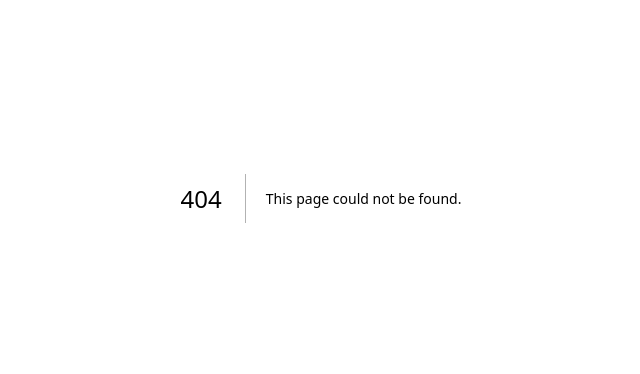
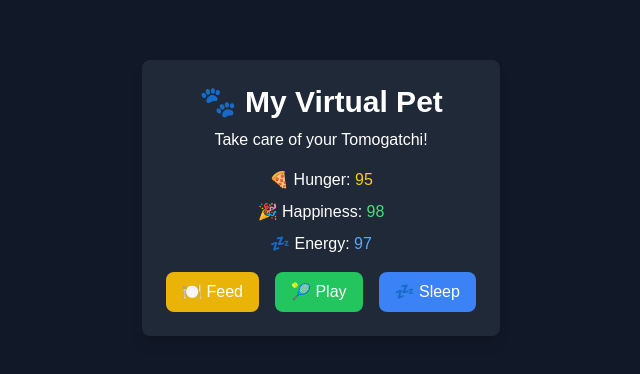
Before and after one commit to MohammadHashmi/EcoPal, a Next.js app in the folder ecopal/: page /tomogatchi in a window 1280 px wide. Before the commit this address had no page. Shown: the part 202-576 px from the top of the page, without its empty margins (319-959 px from the left). Built offline with nearby package versions, Linux system fonts and the light colour scheme.

Commit message:
Sign up page

```diff
--- a/ecopal/package.json
+++ b/ecopal/package.json
@@ -9,18 +9,22 @@
     "lint": "next lint"
   },
   "dependencies": {
+    "@hookform/resolvers": "^4.1.0",
+    "@radix-ui/react-label": "^2.1.2",
     "@radix-ui/react-navigation-menu": "^1.2.5",
     "@radix-ui/react-slot": "^1.1.2",
     "@radix-ui/react-toast": "^1.2.6",
+    "@supabase/supabase-js": "^2.48.1",
     "class-variance-authority": "^0.7.1",
     "clsx": "^2.1.1",
     "lucide-react": "^0.475.0",
     "next": "15.1.7",
     "react": "^19.0.0",
     "react-dom": "^19.0.0",
+    "react-hook-form": "^7.54.2",
     "tailwind-merge": "^3.0.1",
     "tailwindcss-animate": "^1.0.7",
-    "@supabase/supabase-js": "^2.48.1"
+    "zod": "^3.24.2"
   },
   "devDependencies": {
     "@eslint/eslintrc": "^3",
--- a/ecopal/src/app/all-animals/page.js
+++ b/ecopal/src/app/all-animals/page.js
@@ -33,7 +33,7 @@
             name: "African Forest Elephant",
             location: "North America",
             imageUrl: "https://images.unsplash.com/photo-1438565434616-3ef039228b15",
-            status: "Critically Endangered"
+            status: "critically endangered"
           },
 
           {
@@ -41,7 +41,7 @@
             name: "Black Rhino",
             location: "North America",
             imageUrl: "https://images.unsplash.com/photo-1438565434616-3ef039228b15",
-            status: "Critically Endangered"
+            status: "critically endangered"
           },
 
           {
@@ -49,7 +49,7 @@
             name: "Vaquita",
             location: "North America",
             imageUrl: "https://images.unsplash.com/photo-1438565434616-3ef039228b15",
-            status: "Critically Endangered"
+            status: "critically endangered"
           },
 
           {
@@ -57,7 +57,7 @@
             name: "Blue Whale",
             location: "Asia",
             imageUrl: "https://images.unsplash.com/photo-1438565434616-3ef039228b15",
-            status: "Endangered"
+            status: "endangered"
           },
 
           {
@@ -65,7 +65,7 @@
             name: "Red Panda",
             location: "Asia",
             imageUrl: "https://images.unsplash.com/photo-1438565434616-3ef039228b15",
-            status: "Endangered"
+            status: "endangered"
           },
 
           {
@@ -73,7 +73,7 @@
             name: "Cheetah",
             location: "Africa",
             imageUrl: "https://images.unsplash.com/photo-1438565434616-3ef039228b15",
-            status: "Vulnerable"
+            status: "vulnerable"
           },
       ];
 
--- a/ecopal/src/app/signup/page.js
+++ b/ecopal/src/app/signup/page.js
@@ -1,19 +1,119 @@
 "use client";
-import Image from "next/image";
+import { useState } from "react";
 import { supabase } from "../../../lib/supabase";
+import { useForm } from "react-hook-form";
+import { Button } from "@/components/ui/button";
+import {
+  Form,
+  FormControl,
+  FormDescription,
+  FormField,
+  FormItem,
+  FormLabel,
+  FormMessage,
+} from "@/components/ui/form";
 
 export default function SignUp() {
-    async function signUpNewUser() {
-        const { data, error } = await supabase.auth.signUp({
-            email: 'valid.email@supabase.io',
-            password: 'example-password',
-            options: {
-              emailRedirectTo: 'https://example.com/welcome',
-            },
-          })
+  const form = useForm({
+    defaultValues: {
+      username: "",
+      email: "",
+      password: "",
+    },
+  });
 
+  const [error, setError] = useState("");
+
+  async function signUpNewUser(data) {
+    const { email, password } = data; // Extract values from form
+
+    const { error } = await supabase.auth.signUp({
+      email: email,
+      password: password,
+      options: {
+        emailRedirectTo: "https://example.com/welcome",
+      },
+    });
+
+    if (error) {
+      setError(error.message);
     }
+  }
+
   return (
-    <button className="border border-black" onClick={() => signUpNewUser()}>Sign Up</button>
-    );
+    <div className="max-w-md mx-auto mt-10 p-6 bg-gray-800 text-white rounded-lg shadow-lg">
+      <h2 className="text-2xl font-bold mb-4 text-center">Sign Up</h2>
+
+      {error && <p className="text-red-500 text-center mb-4">{error}</p>}
+
+      <Form {...form}>
+        <form onSubmit={form.handleSubmit(signUpNewUser)} className="space-y-6">
+          {/* Username Field */}
+          <FormField
+            control={form.control}
+            name="username"
+            render={({ field }) => (
+              <FormItem>
+                <FormLabel>Username</FormLabel>
+                <FormControl>
+                  <input
+                    {...field}
+                    className="w-full px-3 py-2 rounded-md border border-gray-600 bg-gray-900 focus:border-blue-500 focus:ring focus:ring-blue-500 outline-none"
+                    placeholder="Enter your username"
+                  />
+                </FormControl>
+                <FormDescription>This is your public display name.</FormDescription>
+                <FormMessage />
+              </FormItem>
+            )}
+          />
+
+          {/* Email Field */}
+          <FormField
+            control={form.control}
+            name="email"
+            render={({ field }) => (
+              <FormItem>
+                <FormLabel>Email</FormLabel>
+                <FormControl>
+                  <input
+                    {...field}
+                    type="email"
+                    className="w-full px-3 py-2 rounded-md border border-gray-600 bg-gray-900 focus:border-blue-500 focus:ring focus:ring-blue-500 outline-none"
+                    placeholder="Enter your email"
+                  />
+                </FormControl>
+                <FormMessage />
+              </FormItem>
+            )}
+          />
+
+          {/* Password Field */}
+          <FormField
+            control={form.control}
+            name="password"
+            render={({ field }) => (
+              <FormItem>
+                <FormLabel>Password</FormLabel>
+                <FormControl>
+                  <input
+                    {...field}
+                    type="password"
+                    className="w-full px-3 py-2 rounded-md border border-gray-600 bg-gray-900 focus:border-blue-500 focus:ring focus:ring-blue-500 outline-none"
+                    placeholder="Enter your password"
+                  />
+                </FormControl>
+                <FormMessage />
+              </FormItem>
+            )}
+          />
+
+          {/* Submit Button */}
+          <Button type="submit" className="w-full bg-blue-600 hover:bg-blue-700 text-white font-bold py-2 px-4 rounded-md transition duration-300">
+            Sign Up
+          </Button>
+        </form>
+      </Form>
+    </div>
+  );
 }
--- /dev/null
+++ b/ecopal/src/app/tomogatchi/page.js
@@ -0,0 +1,9 @@
+import Tomogatchi from "../../components/ui/Tomogatchi";
+
+export default function TomogatchiPage() {
+    return (
+        <div className="flex items-center justify-center h-screen bg-gray-900">
+            <Tomogatchi />
+        </div>
+    );
+}
--- /dev/null
+++ b/ecopal/src/components/ui/Tomogatchi.js
@@ -0,0 +1,52 @@
+"use client"; // Required for Next.js App Router
+
+import { useState, useEffect } from "react";
+
+export default function Tamagotchi() {
+    const [hunger, setHunger] = useState(100);
+    const [happiness, setHappiness] = useState(100);
+    const [energy, setEnergy] = useState(100);
+
+    // Decrease stats over time
+    useEffect(() => {
+        const interval = setInterval(() => {
+            setHunger(prev => Math.max(prev - 5, 0));
+            setHappiness(prev => Math.max(prev - 2, 0));
+            setEnergy(prev => Math.max(prev - 3, 0));
+        }, 5000); // Every 5 seconds
+
+        return () => clearInterval(interval); // Cleanup on unmount
+    }, []);
+
+    // Functions to interact with pet
+    const feed = () => setHunger(prev => Math.min(prev + 20, 100));
+    const play = () => setHappiness(prev => Math.min(prev + 15, 100));
+    const sleep = () => setEnergy(prev => Math.min(prev + 25, 100));
+
+    return (
+        <div className="max-w-md mx-auto p-6 bg-gray-800 text-white rounded-lg shadow-lg text-center">
+            <h1 className="text-3xl font-bold">🐾 My Virtual Pet</h1>
+            <p className="mt-2">Take care of your Tomogatchi!</p>
+
+            {/* Display Pet Stats */}
+            <div className="mt-4 space-y-2">
+                <p>🍕 Hunger: <span className="text-yellow-400">{hunger}</span></p>
+                <p>🎉 Happiness: <span className="text-green-400">{happiness}</span></p>
+                <p>💤 Energy: <span className="text-blue-400">{energy}</span></p>
+            </div>
+
+            {/* Action Buttons */}
+            <div className="mt-4 flex gap-4 justify-center">
+                <button onClick={feed} className="bg-yellow-500 px-4 py-2 rounded-lg hover:bg-yellow-600">
+                    🍽️ Feed
+                </button>
+                <button onClick={play} className="bg-green-500 px-4 py-2 rounded-lg hover:bg-green-600">
+                    🎾 Play
+                </button>
+                <button onClick={sleep} className="bg-blue-500 px-4 py-2 rounded-lg hover:bg-blue-600">
+                    💤 Sleep
+                </button>
+            </div>
+        </div>
+    );
+}
--- /dev/null
+++ b/ecopal/src/components/ui/form.jsx
@@ -0,0 +1,135 @@
+import { Slot } from "@radix-ui/react-slot"
+import { Controller, FormProvider, useFormContext } from "react-hook-form";
+
+import * as React from "react"
+
+import { Label } from "@/components/ui/label"
+
+import { cn } from "@/lib/utils"
+
+const Form = FormProvider
+
+const FormFieldContext = React.createContext({})
+
+const FormField = (
+  {
+    ...props
+  }
+) => {
+  return (
+    (<FormFieldContext.Provider value={{ name: props.name }}>
+      <Controller {...props} />
+    </FormFieldContext.Provider>)
+  );
+}
+
+const useFormField = () => {
+  const fieldContext = React.useContext(FormFieldContext)
+  const itemContext = React.useContext(FormItemContext)
+  const { getFieldState, formState } = useFormContext()
+
+  const fieldState = getFieldState(fieldContext.name, formState)
+
+  if (!fieldContext) {
+    throw new Error("useFormField should be used within <FormField>")
+  }
+
+  const { id } = itemContext
+
+  return {
+    id,
+    name: fieldContext.name,
+    formItemId: `${id}-form-item`,
+    formDescriptionId: `${id}-form-item-description`,
+    formMessageId: `${id}-form-item-message`,
+    ...fieldState,
+  }
+}
+
+const FormItemContext = React.createContext({})
+
+const FormItem = React.forwardRef(({ className, ...props }, ref) => {
+  const id = React.useId()
+
+  return (
+    (<FormItemContext.Provider value={{ id }}>
+      <div ref={ref} className={cn("space-y-2", className)} {...props} />
+    </FormItemContext.Provider>)
+  );
+})
+FormItem.displayName = "FormItem"
+
+const FormLabel = React.forwardRef(({ className, ...props }, ref) => {
+  const { error, formItemId } = useFormField()
+
+  return (
+    (<Label
+      ref={ref}
+      className={cn(error && "text-red-500 font-base", className)}
+      htmlFor={formItemId}
+      {...props} />)
+  );
+})
+FormLabel.displayName = "FormLabel"
+
+const FormControl = React.forwardRef(({ ...props }, ref) => {
+  const { error, formItemId, formDescriptionId, formMessageId } = useFormField()
+
+  return (
+    (<Slot
+      ref={ref}
+      id={formItemId}
+      aria-describedby={
+        !error
+          ? `${formDescriptionId}`
+          : `${formDescriptionId} ${formMessageId}`
+      }
+      aria-invalid={!!error}
+      {...props} />)
+  );
+})
+FormControl.displayName = "FormControl"
+
+const FormDescription = React.forwardRef(({ className, ...props }, ref) => {
+  const { formDescriptionId } = useFormField()
+
+  return (
+    (<p
+      ref={ref}
+      id={formDescriptionId}
+      className={cn("text-sm font-base text-text dark:text-darkText", className)}
+      {...props} />)
+  );
+})
+FormDescription.displayName = "FormDescription"
+
+const FormMessage = React.forwardRef(({ className, children, ...props }, ref) => {
+  const { error, formMessageId } = useFormField()
+  const body = error ? String(error?.message) : children
+
+  if (!body) {
+    return null
+  }
+
+  return (
+    (<p
+      ref={ref}
+      id={formMessageId}
+      className={cn("text-sm font-base text-red-500", className)}
+      {...props}>
+      {body}
+    </p>)
+  );
+})
+FormMessage.displayName = "FormMessage"
+
+export {
+  useFormField,
+  Form,
+  FormItem,
+  FormLabel,
+  FormControl,
+  FormDescription,
+  FormMessage,
+  FormField,
+}
--- /dev/null
+++ b/ecopal/src/components/ui/label.jsx
@@ -0,0 +1,19 @@
+"use client"
+
+import * as LabelPrimitive from "@radix-ui/react-label"
+import { cva } from "class-variance-authority";
+
+import * as React from "react"
+
+import { cn } from "@/lib/utils"
+
+const labelVariants = cva(
+  "text-sm font-heading leading-none peer-disabled:cursor-not-allowed peer-disabled:opacity-70"
+)
+
+const Label = React.forwardRef(({ className, ...props }, ref) => (
+  <LabelPrimitive.Root ref={ref} className={cn(labelVariants(), className)} {...props} />
+))
+Label.displayName = LabelPrimitive.Root.displayName
+
+export { Label }
```
Also changed, not shown: 1 other file (tests, documents, lock files or other folders).
